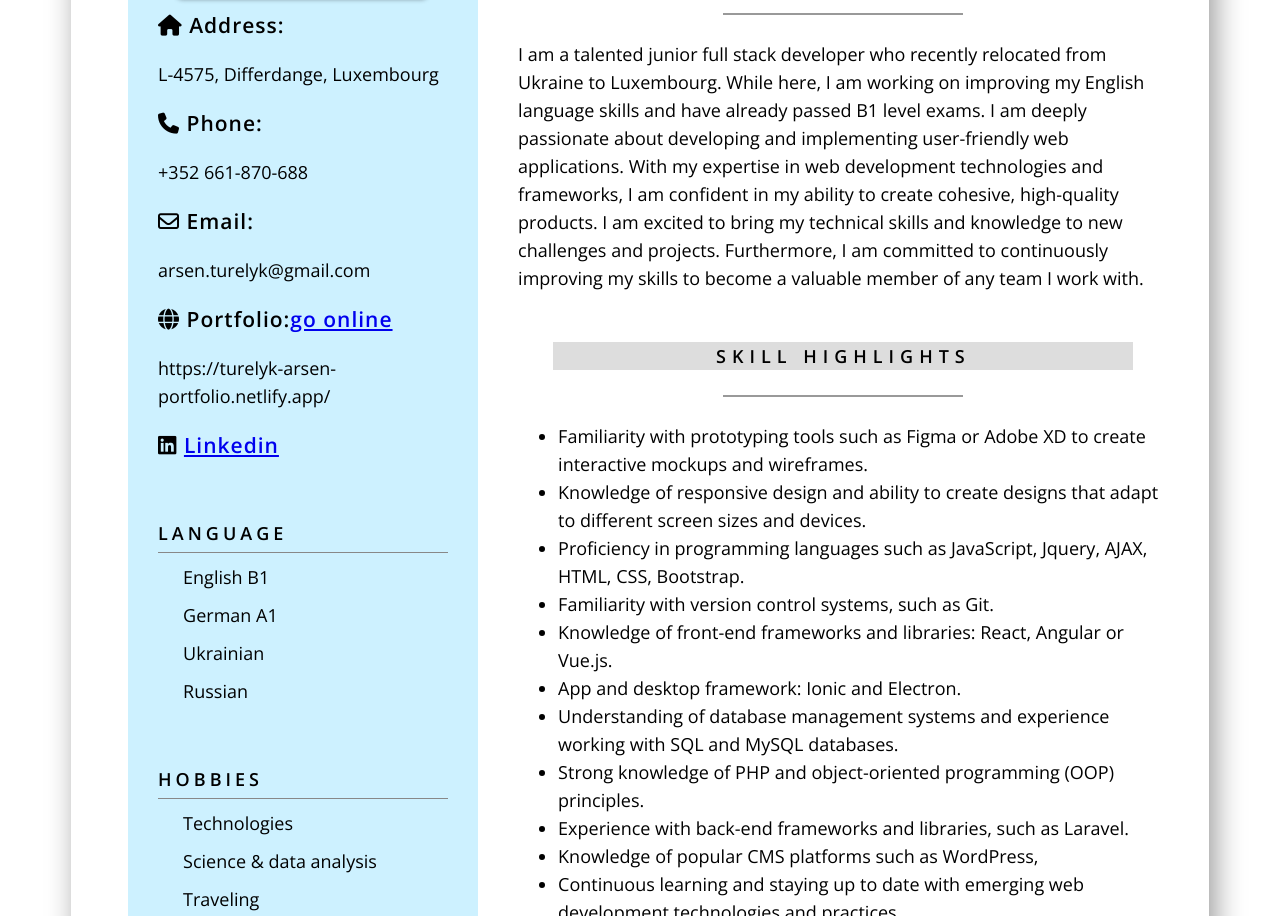
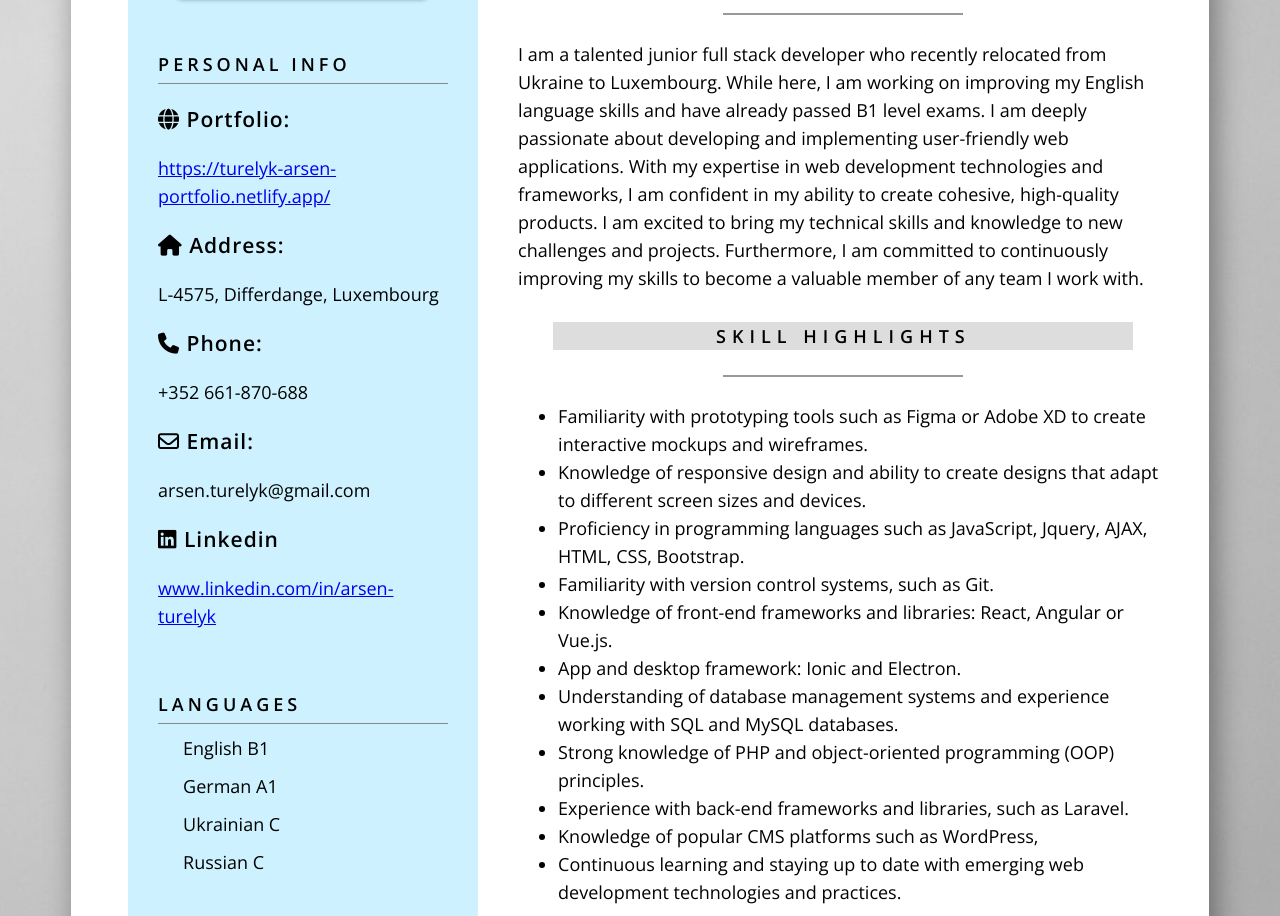
Before and after one commit to turelyk-arsen/CV, a plain HTML site: page index.html in a window 1280 px wide. Shown: the part 470-1386 px from the top of the page. Drawn offline with nearby package versions, Linux system fonts and the light colour scheme.

Commit message:
23/03/2023 morning

```diff
--- a/index.html
+++ b/index.html
@@ -50,35 +50,30 @@
             <!-- <p class="logo-text">kj</p> -->
           </div>
         </div>
+        <p class="rela-block caps side-header">Personal Info</p>
+        <h3><i class="fa-solid fa-globe"></i> Portfolio:</h3>
+        <a href="https://turelyk-arsen-portfolio.netlify.app/" target="_blank"
+          >https://turelyk-arsen-portfolio.netlify.app/</a
+        >
         <h3><i class="fa-solid fa-house"></i> Address:</h3>
         <p>L-4575, Differdange, Luxembourg</p>
         <h3><i class="fa-solid fa-phone"></i> Phone:</h3>
         <p>+352 661-870-688</p>
         <h3><i class="fa-sharp fa-regular fa-envelope"></i> Email:</h3>
         <p>arsen.turelyk@gmail.com</p>
-        <h3>
-          <i class="fa-solid fa-globe"></i> Portfolio:<a
-            href="https://turelyk-arsen-portfolio.netlify.app/"
-            target="_blank"
-            >go online</a
-          >
-        </h3>
-        <p>https://turelyk-arsen-portfolio.netlify.app/</p>
-
-        <!-- <p class="rela-block social twitter">Twitter stuff</p> -->
-        <!-- <p class="rela-block social pinterest">Pinterest things</p> -->
 
         <h3>
           <i class="fa-brands fa-linkedin"></i>
-          <a href="https://www.linkedin.com/in/arsen-turelyk" target="_blank"
-            >Linkedin</a
-          >
+          Linkedin
         </h3>
-        <p class="rela-block caps side-header">Language</p>
+        <a href="https://www.linkedin.com/in/arsen-turelyk" target="_blank"
+          >www.linkedin.com/in/arsen-turelyk</a
+        >
+        <p class="rela-block caps side-header">Languages</p>
         <p class="rela-block list-thing">English B1</p>
         <p class="rela-block list-thing">German A1</p>
-        <p class="rela-block list-thing">Ukrainian</p>
-        <p class="rela-block list-thing">Russian</p>
+        <p class="rela-block list-thing">Ukrainian C</p>
+        <p class="rela-block list-thing">Russian C</p>
 
         <p class="rela-block caps side-header">Hobbies</p>
         <p class="rela-block list-thing">Technologies</p>
@@ -200,17 +195,13 @@
         <p>2007 - 2010</p>
 
         <h3>PhD Chemistry</h3>
-        <p class="nameProgram">
-          Taras Shevchenko Kyiv University
-        </p>
+        <p class="nameProgram">Taras Shevchenko Kyiv University</p>
         <p class="long-margin">Chemistry of organic compounds</p>
 
         <p>2002 - 2007</p>
 
         <h3>Master’s Degree</h3>
-        <p class="nameProgram">
-          Taras Shevchenko Kyiv University
-        </p>
+        <p class="nameProgram">Taras Shevchenko Kyiv University</p>
         <p class="long-margin">Chemistry of organic compounds</p>
 
         <div class="rela-block caps greyed">Experience</div>
--- a/style.css
+++ b/style.css
@@ -48,9 +48,12 @@ body {
   letter-spacing: 0px;
   font-weight: 400;
   line-height: 28px;
-  /* background: url("http://kingofwallpapers.com/leaves/leaves-016.jpg") right
+  /* background-image: url(scott-webb-UjupleczBOY-unsplash.jpg);
+  background-repeat: no-repeat;
+  background-size: cover; */
+  background: url(alex-nicolopoulos-j7uM91Tk-zQ-unsplash.jpg) right
     no-repeat;
-  background-size: cover; */
+  background-size: cover;
 }
 /* body:before {
   content: "";
@@ -90,6 +93,7 @@ h3 {
 }
 .nameProgram {
   font-style: italic;
+  margin-bottom: 10px!important;
 }
 .page {
   width: 90%;
@@ -242,7 +246,7 @@ h3 {
   margin: 0 auto 5px;
 }
 .content-container > p.long-margin {
-  margin: 0 auto 50px;
+  margin: 0 auto 30px;
 }
 .title {
   width: 80%;
```
Also changed, not shown: alex-nicolopoulos-j7uM91Tk-zQ-unsplash.jpg (added).
